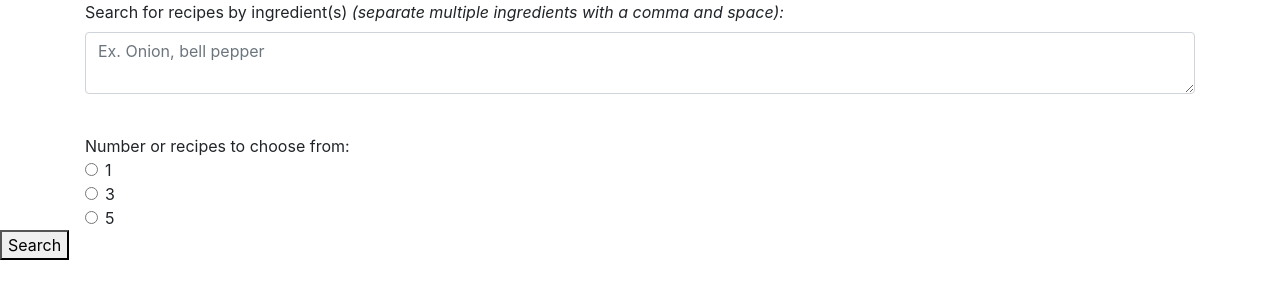
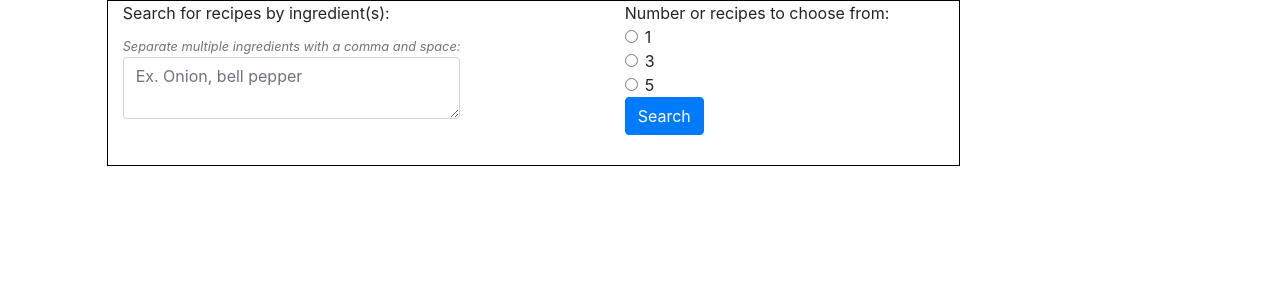
Before and after one commit to langevinj/use_my_food, a Flask app: page / in a window 1280 px wide. Shown: the part 56-356 px from the top of the page. Run offline with Flask 2, Linux system fonts and the light colour scheme; some libraries are stand-ins or nearby versions.

Commit message:
begun putting forms in a stylized box

```diff
--- a/static/stylesheets/style.css
+++ b/static/stylesheets/style.css
@@ -27,3 +27,25 @@
 .favoriteButton > i{
     pointer-events: none;
 }
+
+#search-forms{
+    border: 1px solid black;
+}
+
+.form-border {
+    box-sizing: border-box;
+}
+
+.side-by-side{
+    float: left;
+}
+
+#form-spacer{
+    margin: 10%;
+}
+
+@media (max-width: 1250px){
+    #form-spacer{
+        display: none;
+    }
+}
--- a/templates/base.html
+++ b/templates/base.html
@@ -49,12 +49,13 @@
     </div>
 </nav>
 
-<div class="container">
+<div class="container-fluid">
     {% for category, message in get_flashed_messages(with_categories=True) %}
     <div class="alert alert-{{ category }}">{{ message }}</div>
     {% endfor %}
 
     {% block content %}
+
     {% endblock %}
 
 </div>
--- a/templates/home.html
+++ b/templates/home.html
@@ -3,16 +3,24 @@
 
 {% block content %}
 
+<div class="row justify-content-start">
+    <div class="col-1"></div>
+    <div class="col-8" id="search-forms">
+        <div class="w-40 side-by-side">
         <form id="search-by-ingredient">
             <div class="form-group">
-        <label for="searchIngredients">Search for recipes by ingredient(s) <em>(separate multiple ingredients with a comma and space):</em></label>
+                <label for="searchIngredients">Search for recipes by ingredient(s):</label>
+                <br>
+                <small class="text-muted"><em>Separate multiple ingredients with a comma and space:</em></small>
                 <br>
                 <textarea id="searchIngredients" placeholder="Ex. Onion, bell pepper" name="searchIngredients" class="form-control"></textarea>
                 <br>
             </div>
         </form>
+        </div>
+        <div class="w-10 side-by-side" id="form-spacer"></div>
+        <div class="w-40 side-by-side">
         <span>Number or recipes to choose from:</span>
-
         <form id="num-recipes">
             <div class="form-check">
                 <input class="form-check-input" type="radio" name="optradio" id="recipeRadio1" value="1">
@@ -32,16 +40,46 @@
                     5
                 </label>
             </div>
+        </form>
+        <button id="search-for-recipes" class="btn btn-primary">Search</button>
         </div>
-</form>
-
-<div>
-    <button type="submit" id="search-for-recipes">Search</button>
     </div>
 
 
-<div class="container">
+
+
+
+    <!-- <div class="col-4">
+        <span>Number or recipes to choose from:</span>
+        <form id="num-recipes">
+            <div class="form-check">
+                <input class="form-check-input" type="radio" name="optradio" id="recipeRadio1" value="1">
+                <label class="form-check-label" for="recipeRadio1">
+                    1
+                </label>
+            </div>
+            <div class="form-check">
+                <input class="form-check-input" type="radio" name="optradio" id="recipeRadio2" value="3">
+                <label class="form-check-label" for="recipeRadio2">
+                    3
+                </label>
+            </div>
+            <div class="form-check">
+                <input class="form-check-input" type="radio" name="optradio" id="recipeRadio3" value="5">
+                <label class="form-check-label" for="recipeRadio3">
+                    5
+                </label>
+            </div>
+        </form>
+        <button id="search-for-recipes" class="btn btn-primary">Search</button>
+    </div> -->
+
+<!-- </div> -->
+</div>
+
+<div id="recipes-from-search">
     <ul id="recipeList">
     </ul>
 </div>
+
 {% endblock %}
```
Lines whose indentation alone changed are shown as unchanged.
